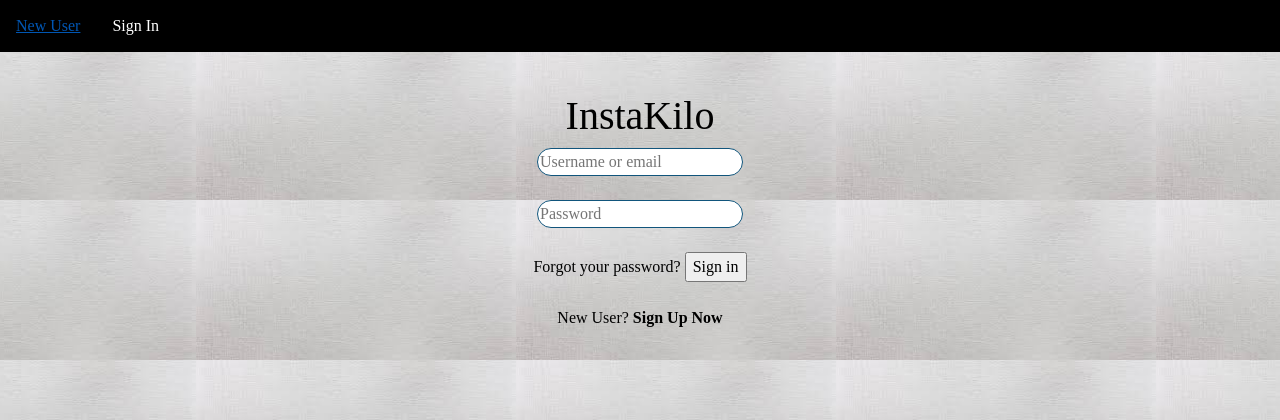
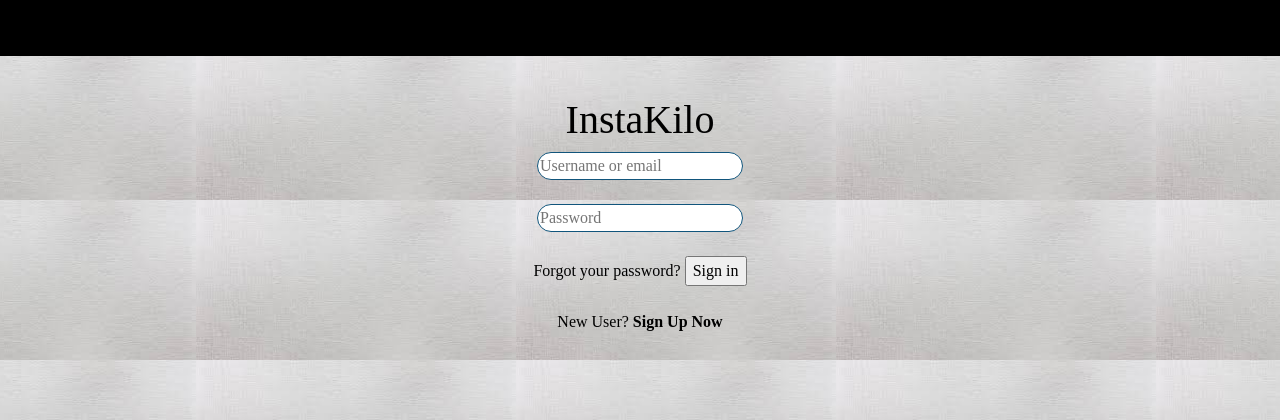
Before and after one commit to Urmi20/CloudComputing, a Flask app: page / in a window 1280 px wide. Shown: the top 420 px of the page. Run offline with Flask 2, Linux system fonts and the light colour scheme; some libraries are stand-ins or nearby versions.

Commit message:
Remove navigation buttons from the initial page

```diff
--- a/app/templates/index.html
+++ b/app/templates/index.html
@@ -1,8 +1,7 @@
 	{% extends "base.html" %}
 	{% block content %}
 		<ul>
-			<li><a href="{{url_for('create_user_landing')}}">New User</a></li>
-			<li><a href="{{url_for('index')}}">Sign In</a></li>
+			<li><h1>IK</h1></li>
 		</ul>
 
         <form method="post" action="authenticate_user"> <!-- Redirected to index.py-->  <!-- add action path-->
```
